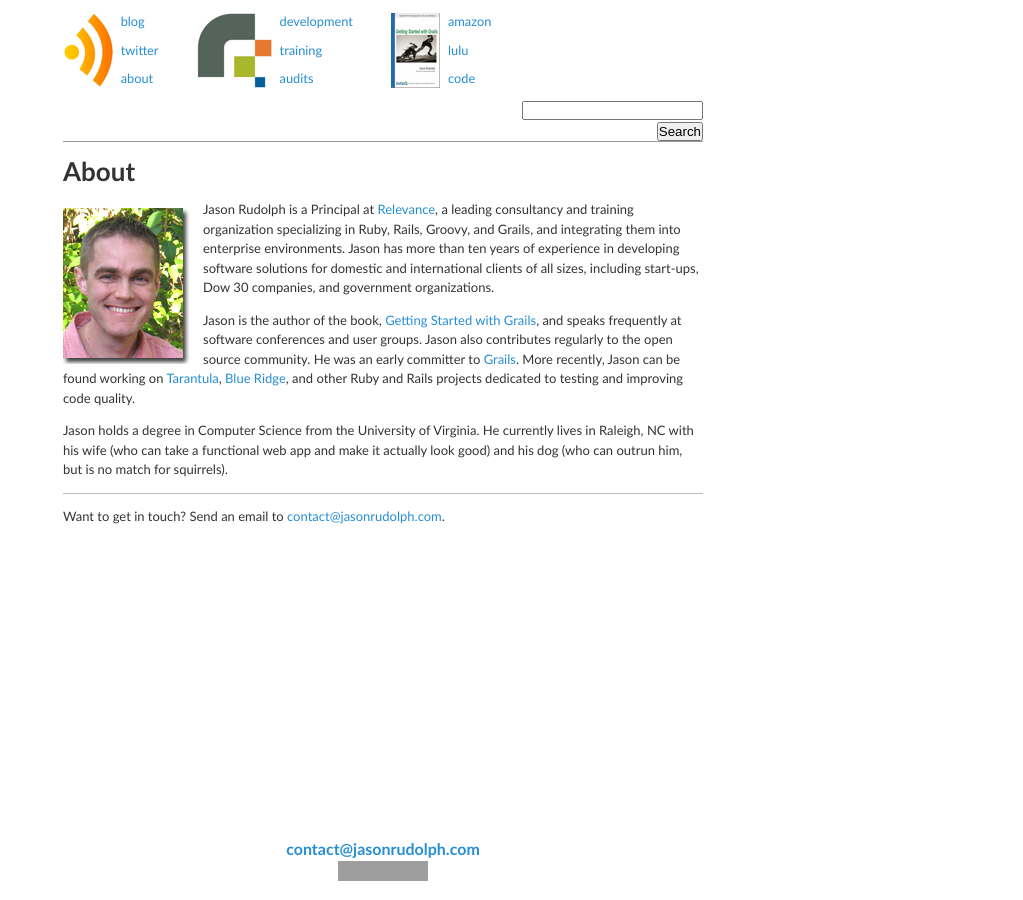
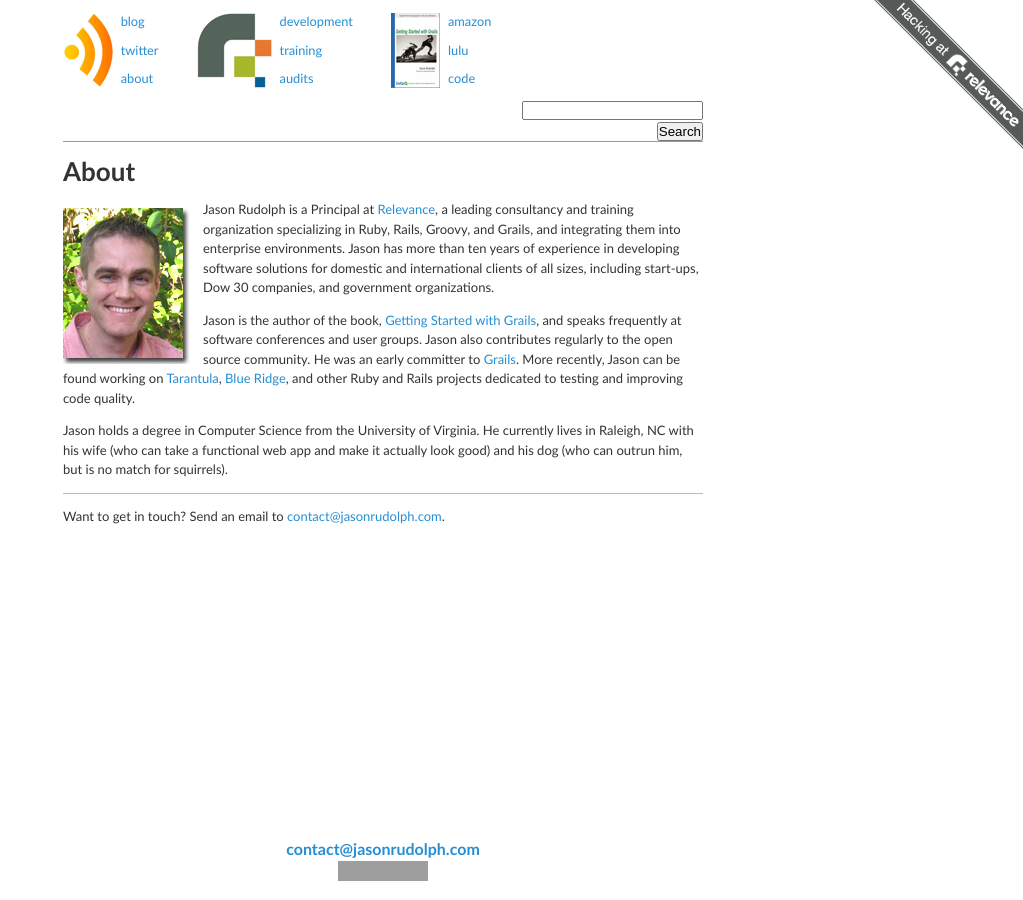
Before and after one commit to asclepius/paulkulyk.com, a Jekyll site: the page built from about.md, in a window 1280 px wide. Shown: the whole page, without its empty margins (257-1280 px from the left). Built offline with Jekyll 4.4.1, drawn with Linux system fonts in a browser that asks for light colours; nearby versions of some CDN libraries; comment, search, counter and statistics services are not loaded; grey boxes are pictures that could not be loaded.

Commit message:
Add Relevance corner badge

```diff
--- a/_layouts/default.html
+++ b/_layouts/default.html
@@ -2,6 +2,8 @@
 layout: base
 body_id: interior-page
 ---
+<a id="relevance-corner-badge" title="Hacking at Relevance" href="http://thinkrelevance.com">Hacking at Relevance: Agile Development, Consulting and Training</a>
+
 <div id="header">
   <ul>
     <li class="header-section">
--- a/css/screen.css
+++ b/css/screen.css
@@ -221,3 +221,15 @@
 blockquote p.attribution {
   text-align:right;
 }
+
+#relevance-corner-badge {
+  position: absolute;
+  right: 0;
+  top: 0;
+  display: block;
+  height: 149px;
+  width: 149px;
+  background: url(/images/relevance-corner-badge.png) no-repeat;
+  text-indent: -999em;
+  text-decoration: none;
+}
```
Also changed, not shown: images/relevance-corner-badge.png (added).
